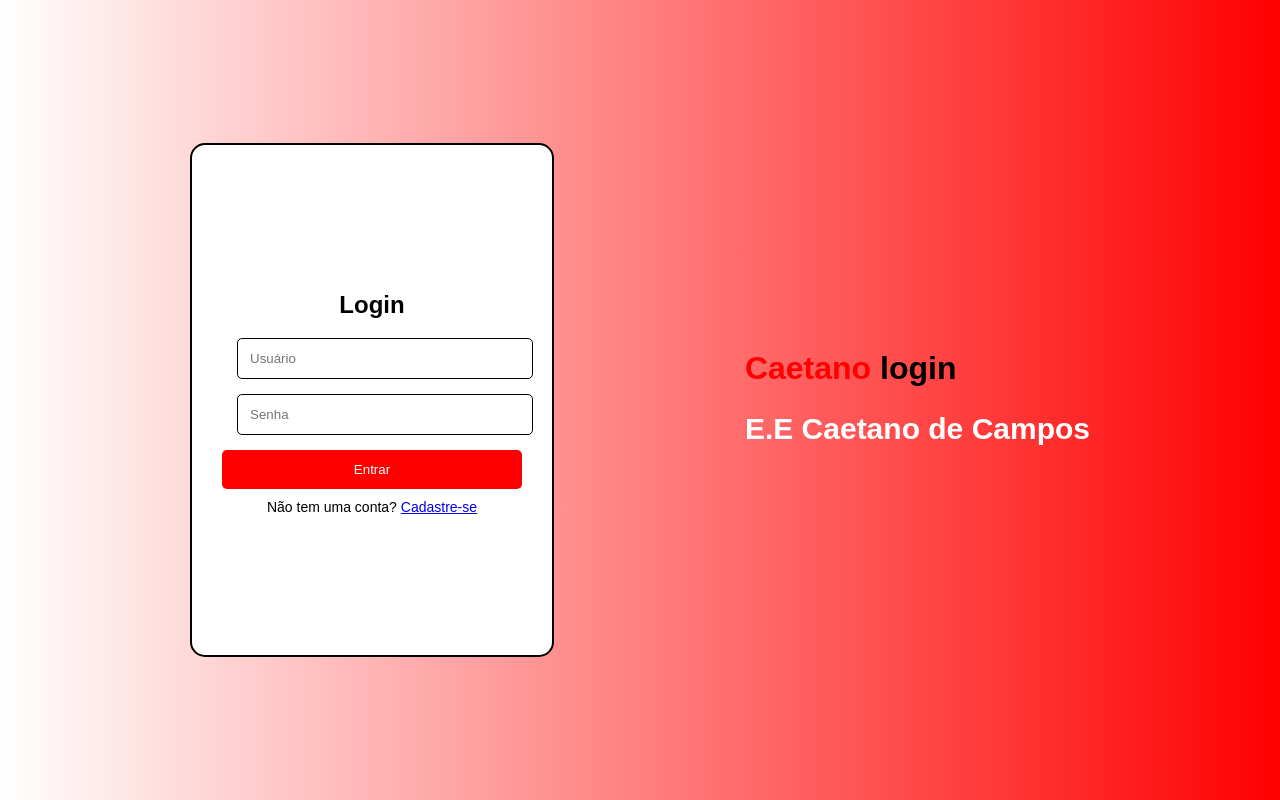
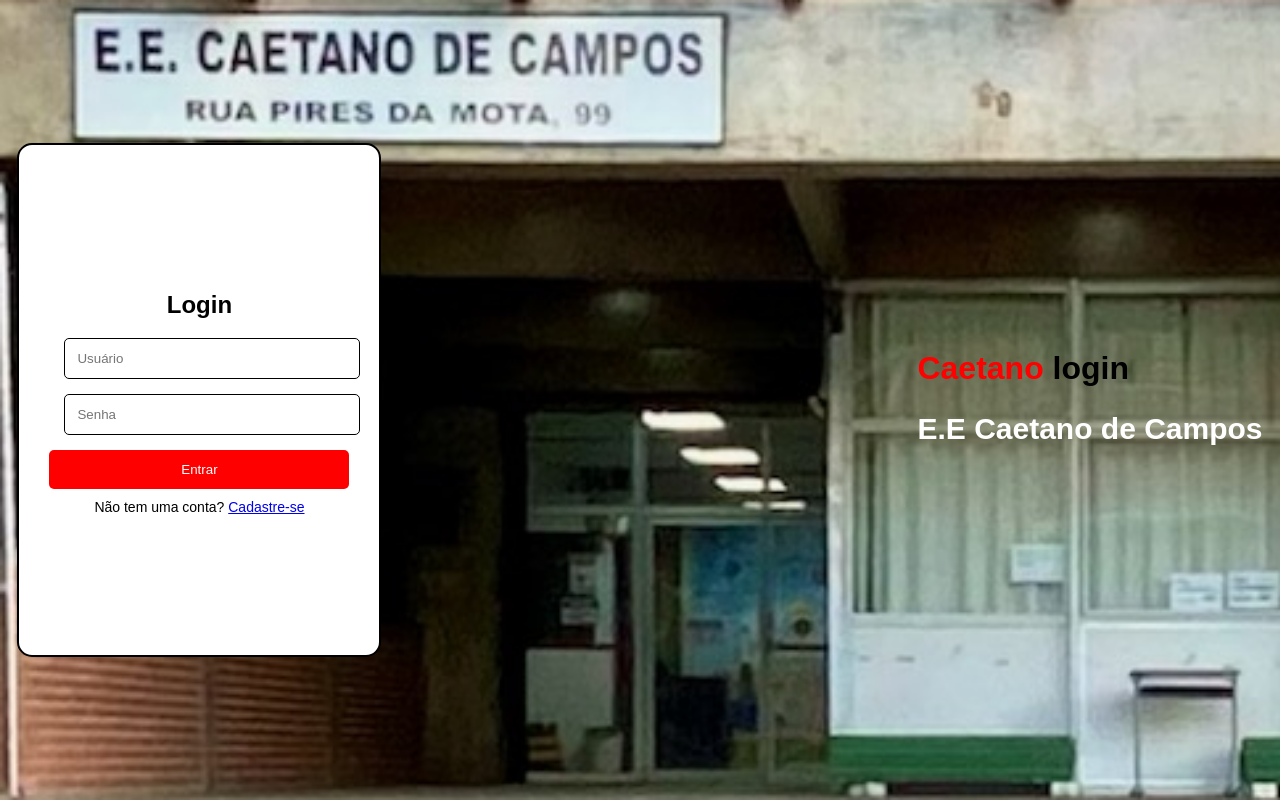
Before and after one commit to lian590/deted_visual, a Flask app: page /login.html in a window 1280 px wide. Run offline with Flask 3, Linux system fonts and the light colour scheme.

Commit message:
alteraçao de fundo
alteraçao de fundo do login

```diff
--- a/static/login.css
+++ b/static/login.css
@@ -6,7 +6,10 @@
     height: 100vh;
     justify-content: center;
     align-items: center;
-    background: linear-gradient(to right, white, rgb(255, 0, 0));
+    background-image: url(/static/caetano-LC.png);
+    background-size: cover;
+    background-repeat: no-repeat;
+
 }
 .container {
     display: flex;
@@ -14,6 +17,8 @@
     max-width: 900px;
     justify-content: space-between;
     align-items: center;
+
+
 }
 .login-visual {
     width: 300px;
--- a/templates/login.html
+++ b/templates/login.html
@@ -20,10 +20,11 @@
             <button class="btn">Entrar</button>
             <p class="register">Não tem uma conta? <a href="cadastro.html">Cadastre-se</a></p>
         </div>
-        <div>
-            <h1><span class="highlight">Caetano</span> login</h1>
-            <h2 class="school-name">E.E Caetano de Campos</h2>
-        </div>
+
+    </div>
+    <div>
+        <h1><span class="highlight">Caetano</span> login</h1>
+        <h2 class="school-name">E.E Caetano de Campos</h2>
     </div>
 </body>
 </html>
```
Also changed, not shown: static/caetano-LC.png (added).
